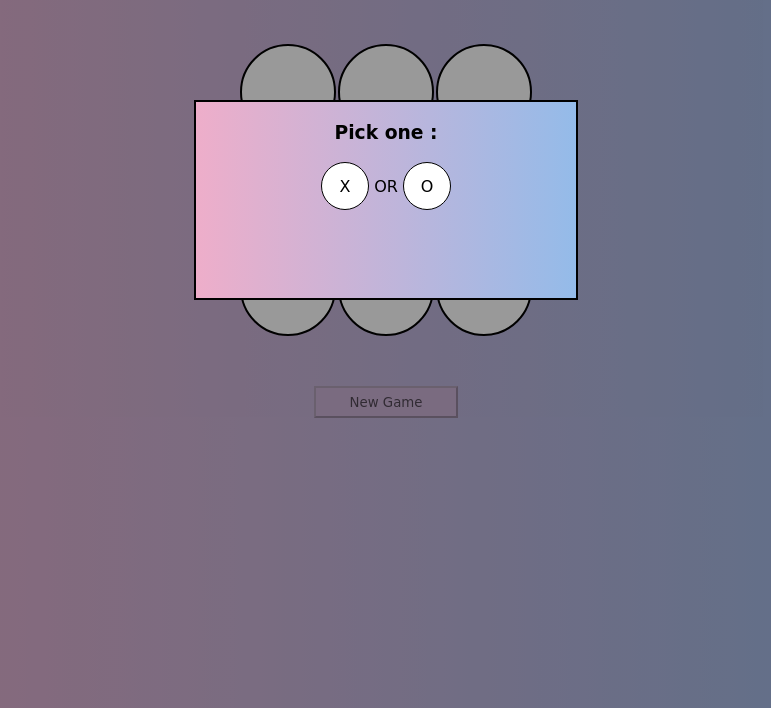
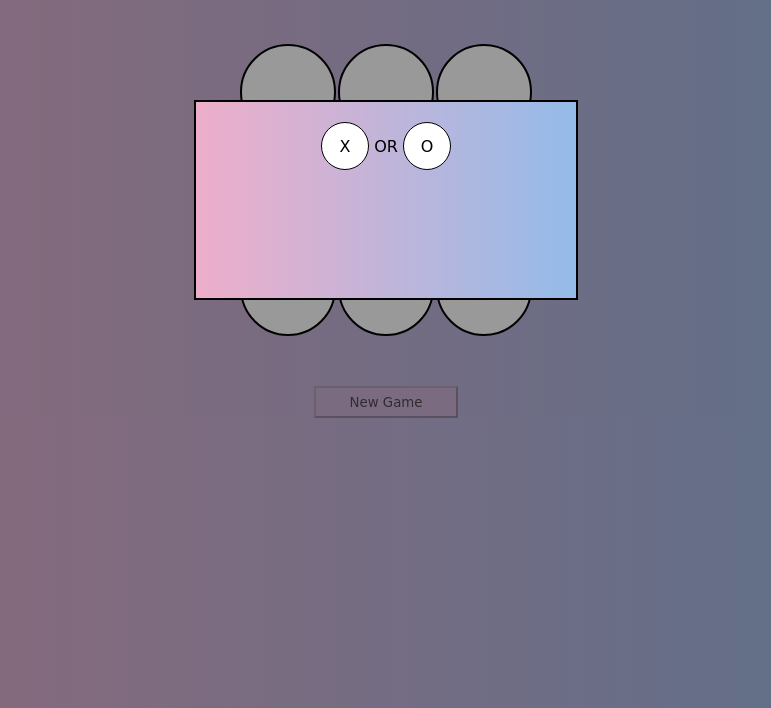
Before and after one commit to halakhellow/Tic-Tac-Toe, a plain HTML site: page index.html in a window 1280 px wide. Shown: the part 92-800 px from the top of the page, without its empty margins (254-1025 px from the left). Drawn offline with nearby package versions, Linux system fonts and the light colour scheme; a web font is replaced by a local one.

Commit message:
edit the modal box content

```diff
--- a/index.html
+++ b/index.html
@@ -12,7 +12,6 @@
 <body>
     <div id="modal" class="modal">
         <div class="modal-content">
-            <h3>Pick one :</h3> <br>
             <button id="x-btn" class="x-btn">X</button> <span>OR</span> <button id="o-btn" class="o-btn">O</button>
         </div>
     </div>
```
